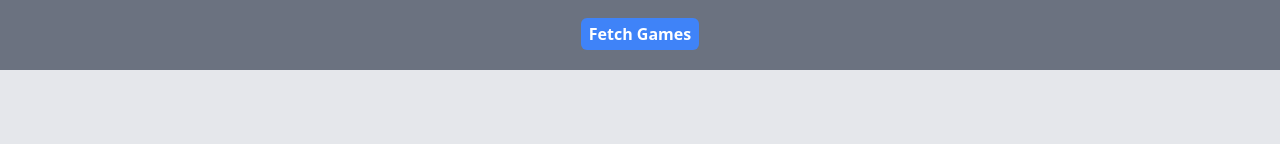
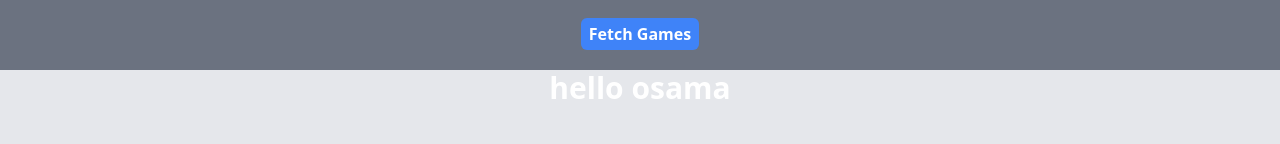
Before and after one commit to RajanDhamala/Chess.com-Profile, a React (Vite) app: page / in a window 1280 px wide. Shown: the part 156-300 px from the top of the page. Built offline with nearby package versions, Linux system fonts and the light colour scheme.

Commit message:
small update

```diff
--- a/index.html
+++ b/index.html
@@ -3,9 +3,9 @@
   <head>
     <link href="https://cdn.jsdelivr.net/npm/flowbite@2.5.1/dist/flowbite.min.css" rel="stylesheet" />
     <meta charset="UTF-8" />
-    <link rel="icon" type="image/svg+xml" href="/vite.svg" />
+    <link rel="icon" href="https://cdn-icons-png.freepik.com/256/5462/5462857.png" />
     <meta name="viewport" content="width=device-width, initial-scale=1.0" />
-    <title>Vite + React</title>
+    <title>Chess Review</title>
   </head>
   <body class="bg-gray-200">
     <div id="root"></div>
--- a/src/components/GameUI.jsx
+++ b/src/components/GameUI.jsx
@@ -100,7 +100,7 @@ export default function(){
             <div className="bg-black space-y-3">
             <div className="overflow-y-scroll md:max-h-96 max-h-60">
             {apibataako && apibataako.games && apibataako.games.length > 0 &&
-              apibataako.games.map((game,index)=>(
+              apibataako.games.map((game)=>(
                 <Gamelog gamedata={game}/>
               ))
             }
@@ -115,6 +115,9 @@ export default function(){
             <button className="text-white text-md bg-blue-500 hover:bg-blue-600 rounded-md px-2 py-1 mb-5 font-semibold" onClick={(e)=>{handlefetch(e)}}>Fetch Games</button>
         </div>
         </div>
+        <div>
+          <h1 className="text-center text-3xl text-white font-bold">hello osama</h1>
+        </div>
         </>
     )
 }
--- a/src/components/Gamelog.jsx
+++ b/src/components/Gamelog.jsx
@@ -1,7 +1,6 @@
 import React from "react";
 
 export default function({gamedata}){
-
     return(
         <>
         <div className=" bg-gray-700 flex justify-between rounded-md px-3 py-2 mx-3 my-2">
```
